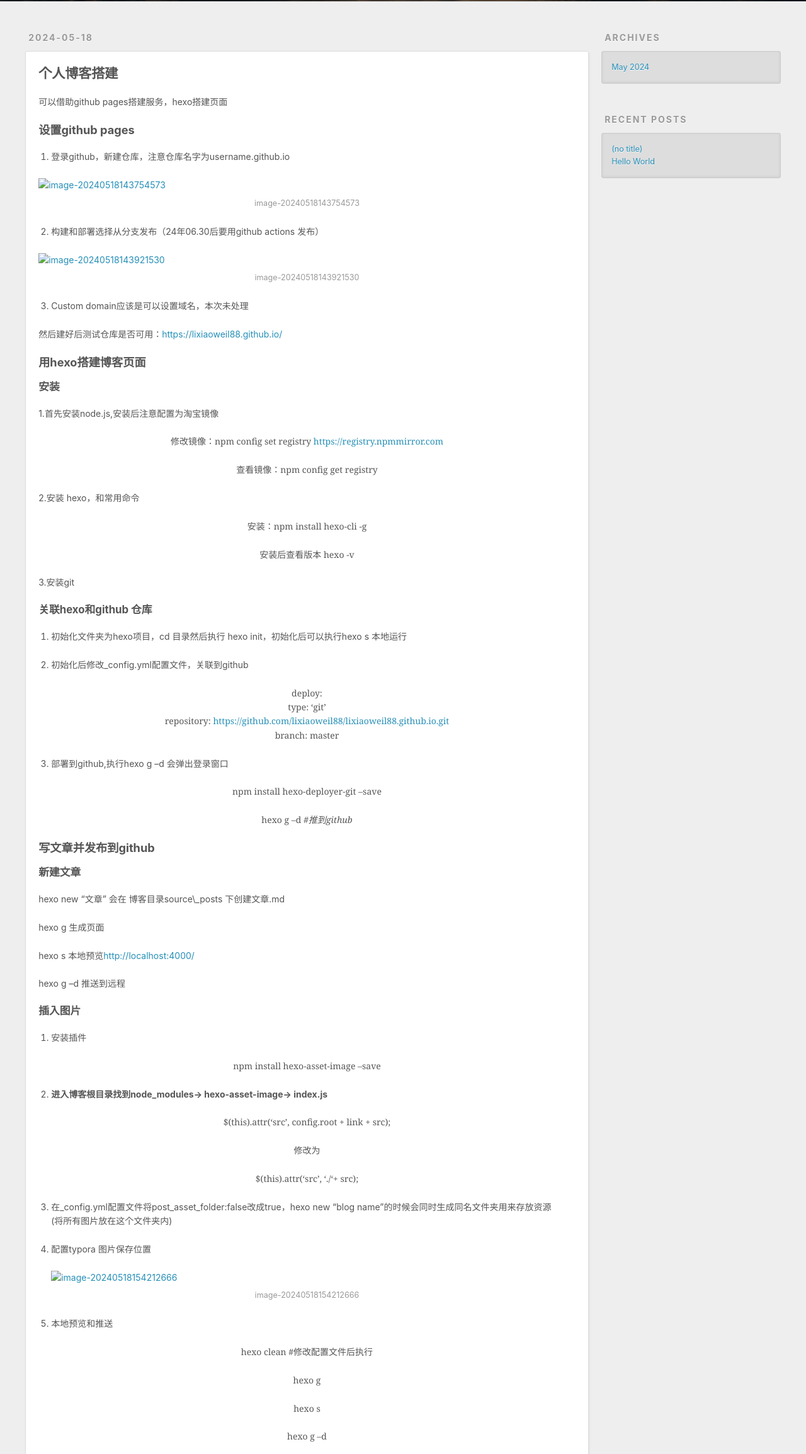
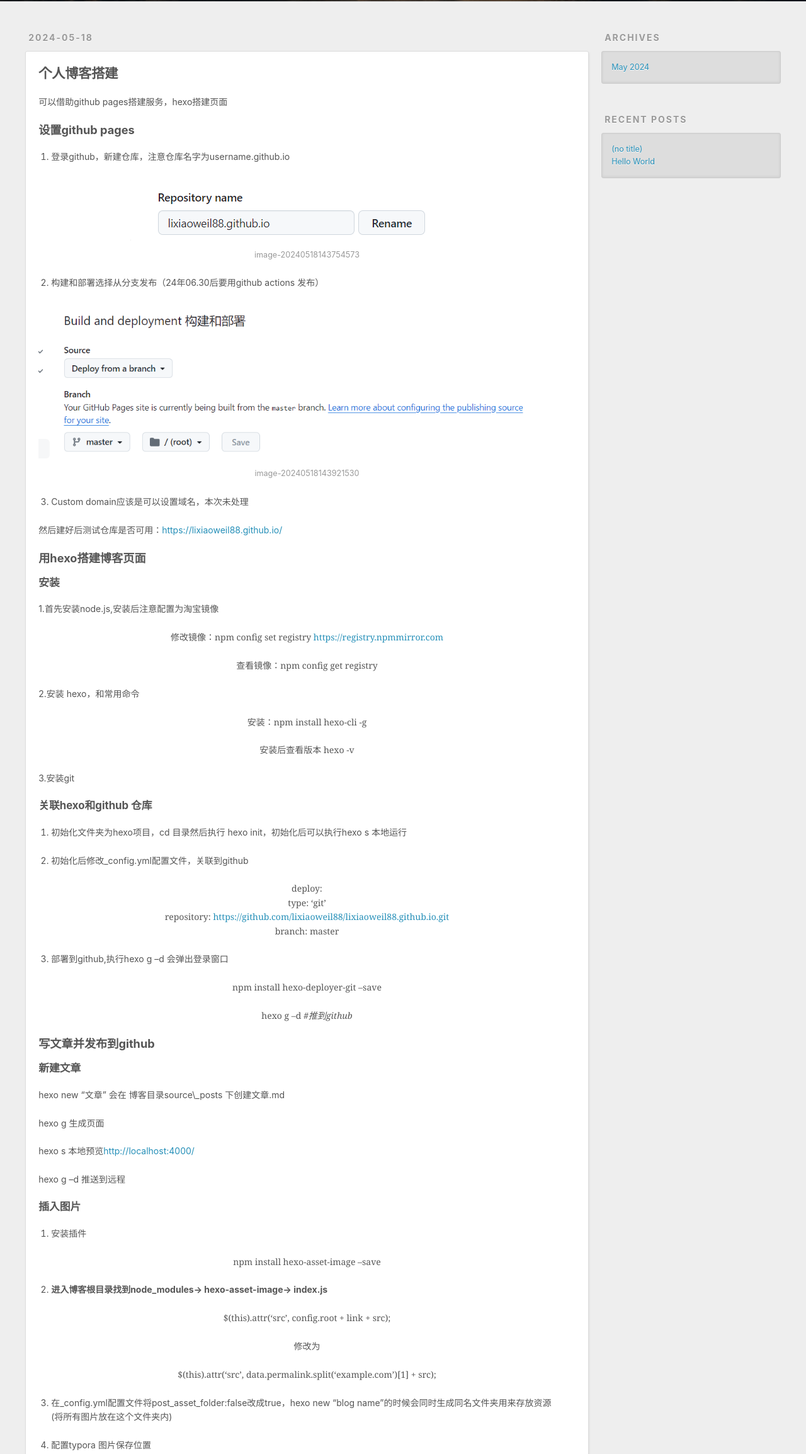
Before and after one commit to lixiaoweil88/blog, a plain HTML site: page index.html in a window 1280 px wide. Shown: the part 298-2607 px from the top of the page at 63% size. Drawn offline with Linux system fonts and the light colour scheme.

Commit message:
Site updated: 2024-05-18 16:17:48

```diff
--- a/index.html
+++ b/index.html
@@ -85,11 +85,11 @@
 <h3 id="设置github-pages"><a href="#设置github-pages" class="headerlink" title="设置github pages"></a>设置github pages</h3><ol>
 <li>登录github，新建仓库，注意仓库名字为username.github.io</li>
 </ol>
-<p> <img src="./image-20240518143754573.png" alt="image-20240518143754573"></p>
+<p> <img src="/2024/05/18/hexo+githubpages%E6%90%AD%E5%BB%BA%E4%B8%AA%E4%BA%BA%E5%8D%9A%E5%AE%A2/image-20240518143754573.png" alt="image-20240518143754573"></p>
 <ol start="2">
 <li>构建和部署选择从分支发布（24年06.30后要用github actions 发布）</li>
 </ol>
-<p> <img src="./image-20240518143921530.png" alt="image-20240518143921530"></p>
+<p> <img src="/2024/05/18/hexo+githubpages%E6%90%AD%E5%BB%BA%E4%B8%AA%E4%BA%BA%E5%8D%9A%E5%AE%A2/image-20240518143921530.png" alt="image-20240518143921530"></p>
 <ol start="3">
 <li>Custom domain应该是可以设置域名，本次未处理</li>
 </ol>
@@ -134,13 +134,13 @@
 <blockquote>
 <p>$(this).attr(‘src’, config.root + link + src); </p>
 <p>修改为</p>
-<p>$(this).attr(‘src’, ‘.&#x2F;‘+ src);</p>
+<p>$(this).attr(‘src’, data.permalink.split(‘example.com’)[1] + src);</p>
 </blockquote>
 </li>
 <li><p>在_config.yml配置文件将post_asset_folder:false改成true，hexo new “blog name”的时候会同时生成同名文件夹用来存放资源(将所有图片放在这个文件夹内)</p>
 </li>
 <li><p>配置typora 图片保存位置</p>
-<p><img src="./image-20240518154212666.png" alt="image-20240518154212666"></p>
+<p><img src="/2024/05/18/hexo+githubpages%E6%90%AD%E5%BB%BA%E4%B8%AA%E4%BA%BA%E5%8D%9A%E5%AE%A2/image-20240518154212666.png" alt="image-20240518154212666"></p>
 </li>
 <li><p>本地预览和推送</p>
 <blockquote>
@@ -155,7 +155,7 @@
 
     </div>
     <footer class="article-footer">
-      <a data-url="http://example.com/2024/05/18/hexo+githubpages%E6%90%AD%E5%BB%BA%E4%B8%AA%E4%BA%BA%E5%8D%9A%E5%AE%A2/" data-id="clwbspkr800018gv335c08vcj" data-title="" class="article-share-link"><span class="fa fa-share">Share</span></a>
+      <a data-url="http://example.com/2024/05/18/hexo+githubpages%E6%90%AD%E5%BB%BA%E4%B8%AA%E4%BA%BA%E5%8D%9A%E5%AE%A2/" data-id="clwbu5aj80001b4v303yy9rs8" data-title="" class="article-share-link"><span class="fa fa-share">Share</span></a>
 
 
 
@@ -206,7 +206,7 @@
 
     </div>
     <footer class="article-footer">
-      <a data-url="http://example.com/2024/05/18/hello-world/" data-id="clwbspkr200008gv3bju7dcxp" data-title="Hello World" class="article-share-link"><span class="fa fa-share">Share</span></a>
+      <a data-url="http://example.com/2024/05/18/hello-world/" data-id="clwbu5aj20000b4v3fmkthoi3" data-title="Hello World" class="article-share-link"><span class="fa fa-share">Share</span></a>
 
 
 
```
Also changed, not shown: 2024/05/18/hello-world/index.html (+1 -1 lines), 2024/05/18/hexo+githubpages搭建个人博客/index.html (+6 -6 lines).
